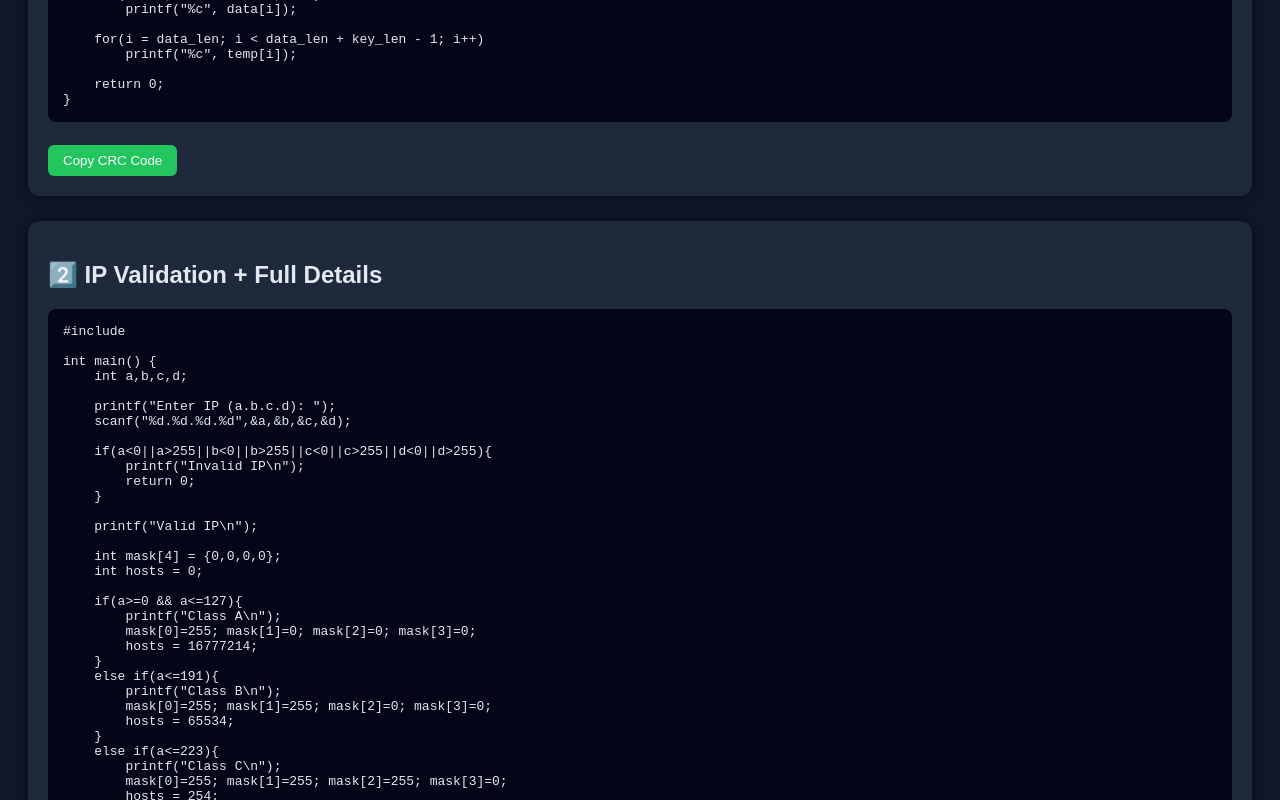
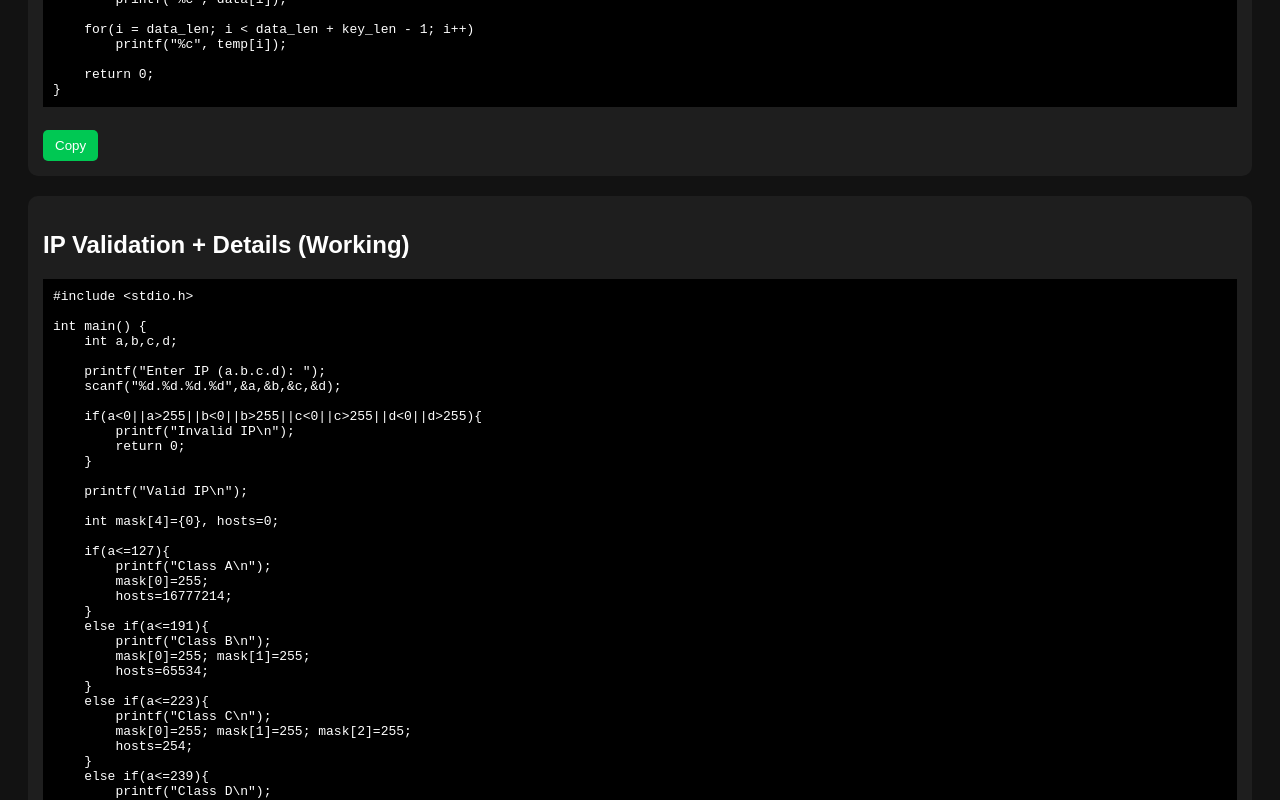
Before and after one commit to sumit846665/practical, a plain HTML site: page index.html in a window 1280 px wide. Shown: the part 780-1580 px from the top of the page. Drawn offline with Linux system fonts and the light colour scheme.

Commit message:
Update index.html

```diff
--- a/index.html
+++ b/index.html
@@ -1,58 +1,50 @@
 <!DOCTYPE html>
 <html>
 <head>
-    <title>Computer Network Practical Codes</title>
+    <title>CN Practical Codes (Final)</title>
     <style>
         body {
             font-family: Arial;
-            background: #0f172a;
-            color: #e2e8f0;
+            background: #121212;
+            color: white;
             padding: 20px;
         }
-        h1 {
-            text-align: center;
-        }
         .box {
-            background: #1e293b;
-            padding: 20px;
-            margin-bottom: 25px;
-            border-radius: 12px;
-            box-shadow: 0 0 10px rgba(0,0,0,0.5);
+            background: #1e1e1e;
+            padding: 15px;
+            margin-bottom: 20px;
+            border-radius: 10px;
         }
         pre {
-            background: #020617;
-            padding: 15px;
-            border-radius: 8px;
+            background: black;
+            padding: 10px;
             overflow-x: auto;
         }
         button {
-            padding: 8px 15px;
-            background: #22c55e;
+            background: #00c853;
+            color: white;
             border: none;
-            color: white;
+            padding: 8px 12px;
             cursor: pointer;
-            border-radius: 6px;
+            border-radius: 5px;
             margin-top: 10px;
-        }
-        button:hover {
-            background: #16a34a;
         }
     </style>
 </head>
 <body>
 
-<h1>📘 CN Practical Codes</h1>
+<h1>✔️ Practical Codes (Working)</h1>
 
 <!-- CRC -->
 <div class="box">
-<h2>1️⃣ CRC (Cyclic Redundancy Check)</h2>
+<h2>CRC Program (Working)</h2>
 
 <pre id="crc">
-#include <stdio.h>
-#include <string.h>
+#include &lt;stdio.h&gt;
+#include &lt;string.h&gt;
 
 int main() {
-    char data[50], key[20];
+    char data[100], key[30], temp[100];
     int i, j;
 
     printf("Enter Data: ");
@@ -64,18 +56,18 @@ int main() {
     int data_len = strlen(data);
     int key_len = strlen(key);
 
+    // append 0
     for(i = data_len; i < data_len + key_len - 1; i++)
         data[i] = '0';
-
     data[i] = '\0';
 
-    char temp[50];
     strcpy(temp, data);
 
+    // CRC
     for(i = 0; i < data_len; i++) {
         if(temp[i] == '1') {
             for(j = 0; j < key_len; j++) {
-                temp[i + j] = (temp[i + j] == key[j]) ? '0' : '1';
+                temp[i+j] = (temp[i+j] == key[j]) ? '0' : '1';
             }
         }
     }
@@ -95,15 +87,15 @@ int main() {
 }
 </pre>
 
-<button onclick="copyCode('crc')">Copy CRC Code</button>
+<button onclick="copyCode('crc')">Copy</button>
 </div>
 
-<!-- IP PROGRAM -->
+<!-- IP -->
 <div class="box">
-<h2>2️⃣ IP Validation + Full Details</h2>
+<h2>IP Validation + Details (Working)</h2>
 
 <pre id="ip">
-#include <stdio.h>
+#include &lt;stdio.h&gt;
 
 int main() {
     int a,b,c,d;
@@ -118,65 +110,61 @@ int main() {
 
     printf("Valid IP\n");
 
-    int mask[4] = {0,0,0,0};
-    int hosts = 0;
+    int mask[4]={0}, hosts=0;
 
-    if(a>=0 && a<=127){
+    if(a<=127){
         printf("Class A\n");
-        mask[0]=255; mask[1]=0; mask[2]=0; mask[3]=0;
-        hosts = 16777214;
+        mask[0]=255;
+        hosts=16777214;
     }
     else if(a<=191){
         printf("Class B\n");
-        mask[0]=255; mask[1]=255; mask[2]=0; mask[3]=0;
-        hosts = 65534;
+        mask[0]=255; mask[1]=255;
+        hosts=65534;
     }
     else if(a<=223){
         printf("Class C\n");
-        mask[0]=255; mask[1]=255; mask[2]=255; mask[3]=0;
-        hosts = 254;
+        mask[0]=255; mask[1]=255; mask[2]=255;
+        hosts=254;
     }
     else if(a<=239){
-        printf("Class D (Multicast)\n");
+        printf("Class D\n");
     }
     else{
-        printf("Class E (Reserved)\n");
+        printf("Class E\n");
     }
 
-    printf("Default Mask: %d.%d.%d.%d\n",mask[0],mask[1],mask[2],mask[3]);
+    printf("Mask: %d.%d.%d.%d\n",mask[0],mask[1],mask[2],mask[3]);
 
-    printf("Network Address: %d.%d.%d.%d\n",
-        a & mask[0],
-        b & mask[1],
-        c & mask[2],
-        d & mask[3]);
+    printf("Network: %d.%d.%d.%d\n",
+        a&mask[0], b&mask[1], c&mask[2], d&mask[3]);
 
-    printf("Broadcast Address: %d.%d.%d.%d\n",
-        (a & mask[0]) | (~mask[0] & 255),
-        (b & mask[1]) | (~mask[1] & 255),
-        (c & mask[2]) | (~mask[2] & 255),
-        (d & mask[3]) | (~mask[3] & 255));
+    printf("Broadcast: %d.%d.%d.%d\n",
+        (a&mask[0])|(~mask[0]&255),
+        (b&mask[1])|(~mask[1]&255),
+        (c&mask[2])|(~mask[2]&255),
+        (d&mask[3])|(~mask[3]&255));
 
-    if(hosts != 0)
-        printf("Number of Hosts: %d\n", hosts);
+    if(hosts)
+        printf("Hosts: %d\n",hosts);
 
-    if((a==10) || (a==172 && b>=16 && b<=31) || (a==192 && b==168))
-        printf("Type: Private\n");
+    if((a==10)||(a==172&&b>=16&&b<=31)||(a==192&&b==168))
+        printf("Private\n");
     else
-        printf("Type: Public\n");
+        printf("Public\n");
 
     return 0;
 }
 </pre>
 
-<button onclick="copyCode('ip')">Copy IP Code</button>
+<button onclick="copyCode('ip')">Copy</button>
 </div>
 
 <script>
-function copyCode(id) {
-    let text = document.getElementById(id).innerText;
+function copyCode(id){
+    const text = document.getElementById(id).innerText;
     navigator.clipboard.writeText(text);
-    alert("✅ Code Copied!");
+    alert("Copied!");
 }
 </script>
 
```
